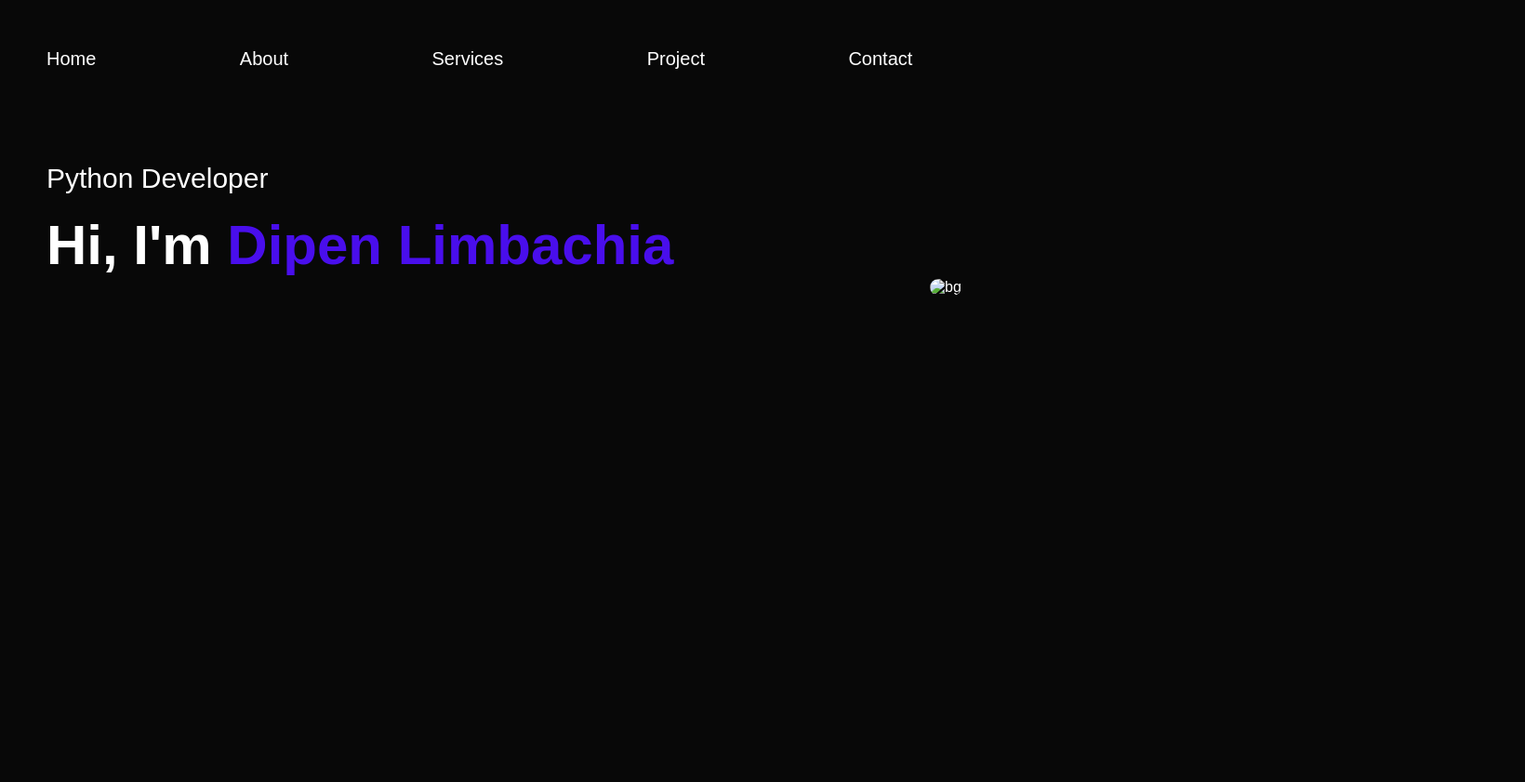
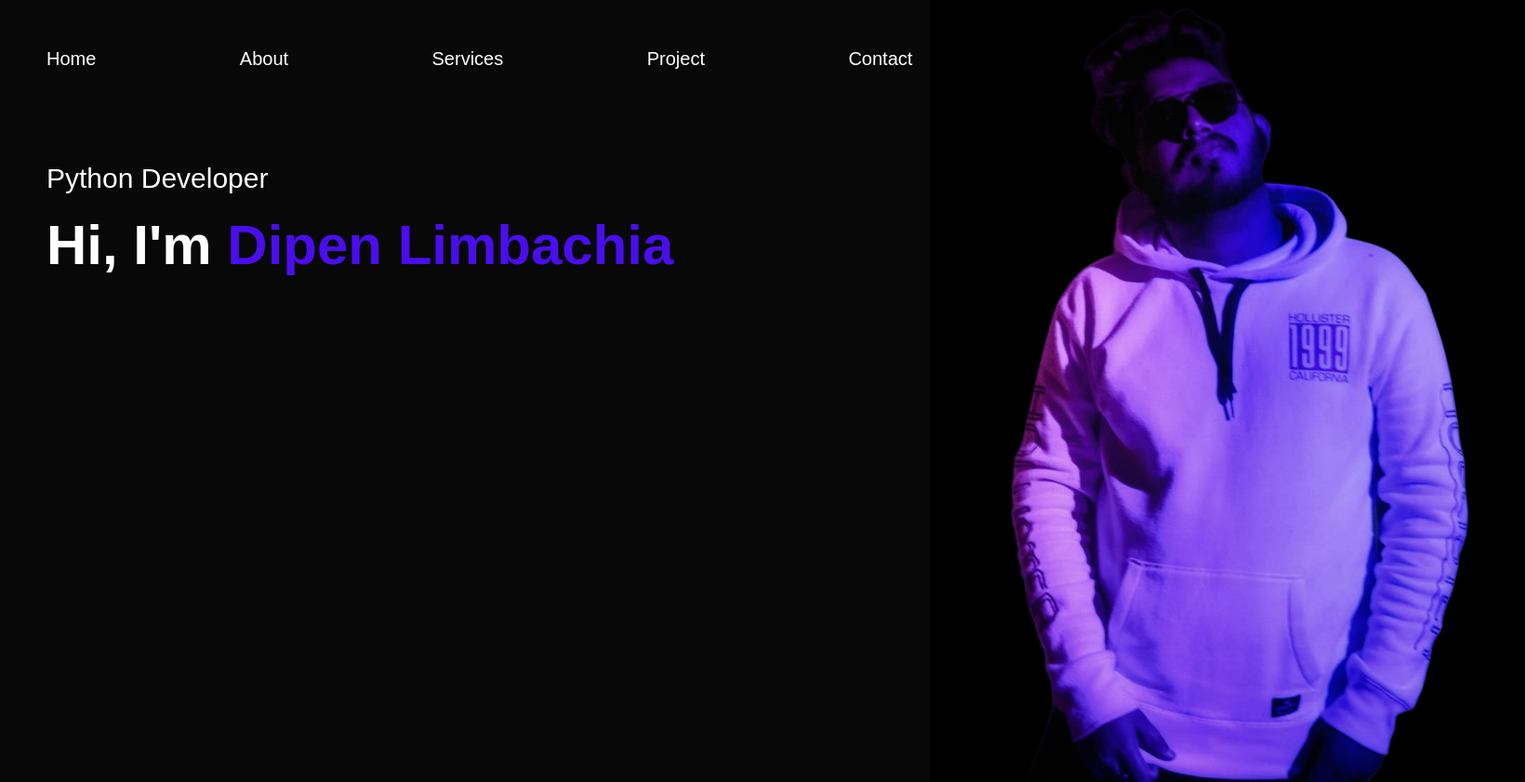
Before and after one commit to Dipen2001/test, a plain HTML site: page index.html in a window 1280 px wide. Shown: the top 841 px of the page at 93% size, 1640 px wide, since content can reach past the window. Drawn offline with Linux system fonts and the light colour scheme; files whose address does not match are found by name.

Commit message:
Update index.html

```diff
--- a/index.html
+++ b/index.html
@@ -25,7 +25,7 @@
             <h1>Hi, I'm <span> Dipen Limbachia </span> </h1>
         </div>
     </div>
-    <img src="images/bgdipen.png.png" alt="bg" class="logo" >
+    <img src="https://github.com/Dipen2001/test/blob/main/aboutme.png.png" alt="bg" class="logo" >
 </div>
 <div id="about">
     <div class="container">
```
